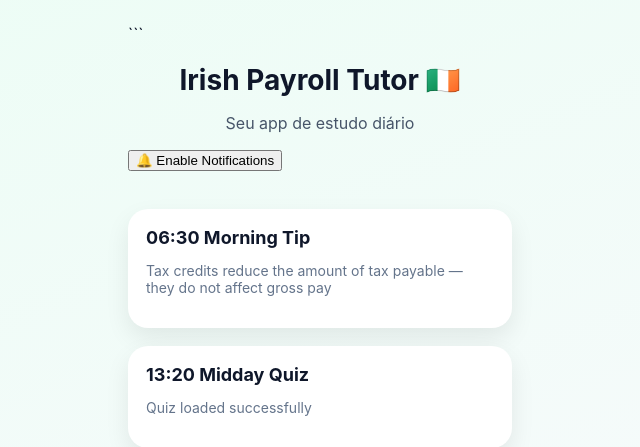
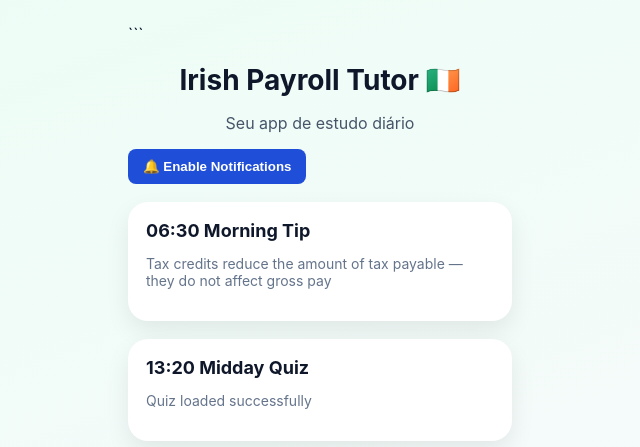
Before and after one commit to brunonfreitas/irish-payroll-tutor, a Flask app: page / in a window 1280 px wide. Shown: the top 447 px of the page, without its empty margins (320-960 px from the left). Run offline with Flask 3, Linux system fonts and the light colour scheme; some libraries are stand-ins or nearby versions.

Commit message:
fix onesignal button v2

```diff
--- a/templates/index.html
+++ b/templates/index.html
@@ -9,10 +9,13 @@
 
   <link rel="stylesheet" href="/static/style.css"/>
 
+  <!-- OneSignal -->
+
   <script src="https://cdn.onesignal.com/sdks/web/v16/OneSignalSDK.page.js" defer></script>
 
   <script>
     window.OneSignalDeferred = window.OneSignalDeferred || [];
+
     OneSignalDeferred.push(async function(OneSignal) {
       await OneSignal.init({
         appId: "10b8a735-f31d-446a-8af0-bbb1fdd2b408"
@@ -20,11 +23,34 @@
     });
 
     function enableNotifications() {
-      OneSignalDeferred.push(function(OneSignal) {
-        OneSignal.showNativePrompt();
+      OneSignalDeferred.push(async function(OneSignal) {
+        try {
+          await OneSignal.Slidedown.promptPush({ force: true });
+          await OneSignal.Notifications.requestPermission();
+          alert("Notifications enabled!");
+        } catch (e) {
+          console.log(e);
+          alert("Error enabling notifications");
+        }
       });
     }
   </script>
+
+  <style>
+    button {
+      background: #1f4ed8;
+      color: white;
+      padding: 10px 15px;
+      border: none;
+      border-radius: 8px;
+      cursor: pointer;
+      font-weight: bold;
+    }
+
+    button:hover {
+      background: #1e40af;
+    }
+  </style>
 
 </head>
 
@@ -35,11 +61,12 @@
 <h1>Irish Payroll Tutor 🇮🇪</h1>
 <p>Seu app de estudo diário</p>
 
-<!-- BOTÃO NOVO -->
-<button onclick="enableNotifications()" style="margin-bottom:20px;">
+<!-- BOTÃO -->
+<button onclick="enableNotifications()">
   🔔 Enable Notifications
 </button>
 
+<!-- MORNING -->
 <div class="card">
   <h2>06:30 Morning Tip</h2>
   {% if morning_tip %}
@@ -49,6 +76,7 @@
   {% endif %}
 </div>
 
+<!-- QUIZ -->
 <div class="card">
   <h2>13:20 Midday Quiz</h2>
   {% if quizzes %}
@@ -58,6 +86,7 @@
   {% endif %}
 </div>
 
+<!-- REVIEW -->
 <div class="card">
   <h2>17:30 Evening Review</h2>
   {% if evening_review %}
```
